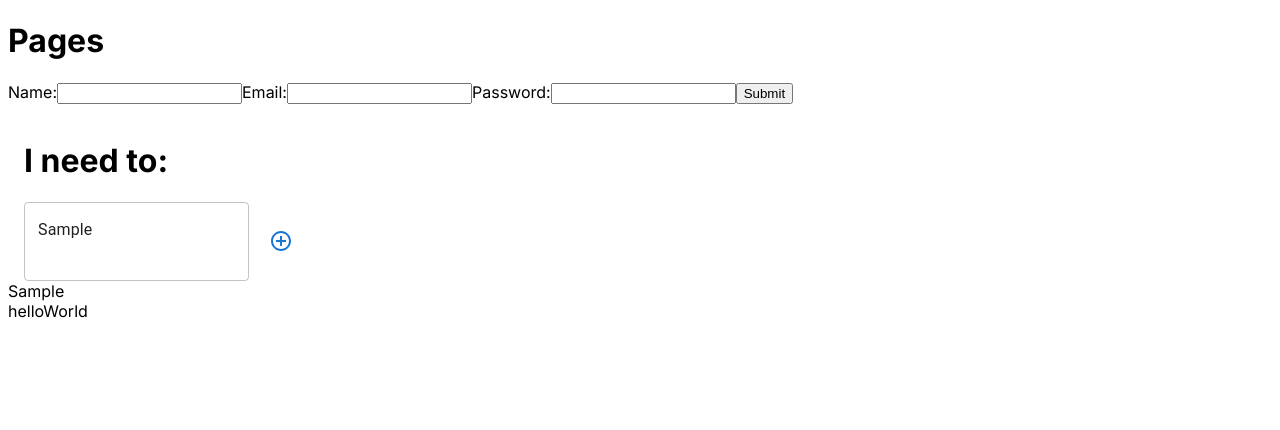
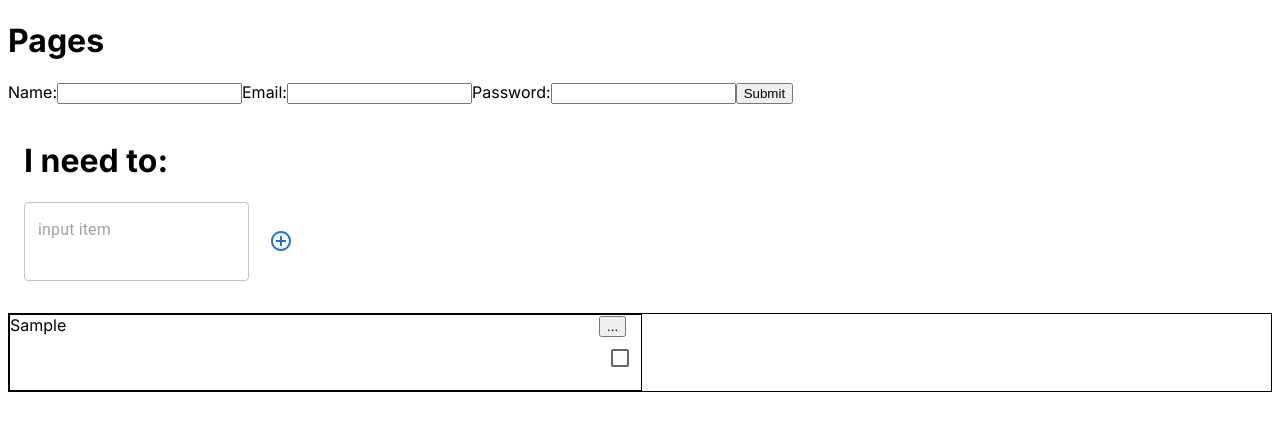
Before and after one commit to enforze/project-haze, a Next.js app: page / in a window 1280 px wide. Both pictures are taken after typing "Sample" into the empty fields and a click on the button "add". Shown: the top 430 px of the page. Built offline with nearby package versions, Linux system fonts and the light colour scheme.

Commit message:
basic styling frontend for backend testing

```diff
--- a/src/app/component/listItem.tsx
+++ b/src/app/component/listItem.tsx
@@ -6,6 +6,10 @@ import { TextField, Stack } from "@mui/material";
 import { AddCircleOutlineOutlined } from "@mui/icons-material";
 import { useForm, SubmitHandler } from "react-hook-form";
 import handleSubmit from "./listItemContainer";
+import { create } from "domain";
+
+
+
 
 const TodoItem = {
 	width: "auto",
@@ -22,10 +26,12 @@ type listItemProps = {
 };
 
 export default function ListItem({ mySubmit }: listItemProps) {
+			//state, name
+	//const [empty, setEmpty] = useState('');
 	const { list, handleSubmit } = useForm();
 	const onSubmit = async (event: React.FormEvent<HTMLFormElement>) => {
 		mySubmit(event);
-		console.log("hello");
+		document.getElementById("multiline")!.value = "";
 	};
 	const handleChange = async (event: React.FormEvent<HTMLFormElement>) => {
 		event.preventDefault();
--- a/src/app/component/listItemContainer.tsx
+++ b/src/app/component/listItemContainer.tsx
@@ -3,6 +3,7 @@ import React, { Component, useEffect } from "react";
 import { useState } from "react";
 import ListItem from "./listItem";
 import StoredListItem from "./storedListItem";
+import Box from '@mui/material/Box';
 
 //callback function -> button clicked -> create (storedListItem(info,info,info))
 //on new data ->
@@ -16,21 +17,24 @@ export default function ListItemContainer() {
 
 	async function handleSubmit(event: React.FormEvent<HTMLFormElement>) {
 		event.preventDefault();
-		console.log("helloFromContainer");
 		const form = new FormData(event.currentTarget);
 		const formData = Object.fromEntries(form.entries());
 		console.log(formData);
 		setList([...list, formData.message]);
-		console.log(list);
+
 	}
 	//make state for having data, onstate data -> div.append<storedListItem(formData)>
 	return (
 		<>
 			<ListItem mySubmit={handleSubmit} />
+			<Box sx =
+			{{border: "1px solid black",
+			marginTop: "2em"
+			}}>
 			{list.map((listItem: any, key: any) => {
 				return <StoredListItem listItem={[listItem, key]} />;
 			})}
-			<div>helloWorld</div>
+			</Box>
 		</>
 	);
 }
--- a/src/app/component/storedListItem.tsx
+++ b/src/app/component/storedListItem.tsx
@@ -1,3 +1,43 @@
+import Box from '@mui/material/Box';
+import DeleteIcon from '@mui/icons-material/Delete';
+import EditIcon from '@mui/icons-material/Edit';
+import Checkbox from '@mui/material/Checkbox';
+import Stack from '@mui/material/Stack'
+import Popper from '@mui/material/Popper';
+import * as React from 'react';
+
 export default function StoredListItem(listItem: any) {
-	return <div>{listItem.listItem[0]}</div>;
+	const [anchorEl, setAnchorEl] = React.useState<null | HTMLElement>(null);
+
+	const handleClick = (event: React.MouseEvent<HTMLElement>) => {
+	  setAnchorEl(anchorEl ? null : event.currentTarget);
+	};
+    const open = Boolean(anchorEl);
+  const id = open ? 'simple-popper' : undefined;
+	return <Box sx =
+	{{border: "1px solid black",
+	width: "50%",
+	minHeight: "75px"
+	}}>{listItem.listItem[0]}
+	<Stack sx ={{
+		float: "right"
+	}}>
+
+	 <div>
+      <button aria-describedby={id} type="button" onClick={handleClick}>
+       ...
+      </button>
+      <Popper id={id} open={open} anchorEl={anchorEl}>
+        <Box sx={{ border: 1, p: 1, bgcolor: 'background.paper' }}>
+		<DeleteIcon/>
+		<EditIcon/>
+        </Box>
+      </Popper>
+    </div>
+		<Box>
+			<Checkbox/>
+
+		</Box>
+	</Stack>
+	</Box>;
 }
```
Also changed, not shown: src/app/storedListItem.tsx (added, +21 -0 lines).
